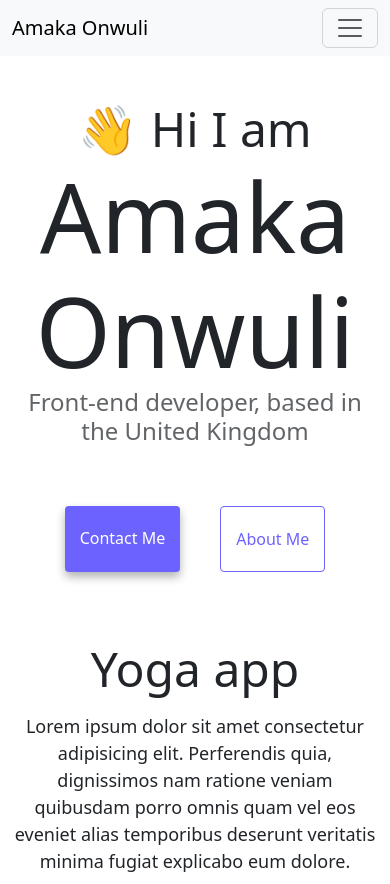
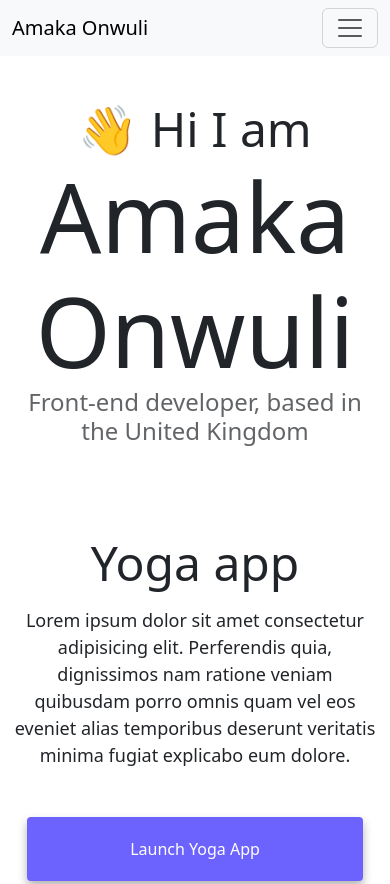
Before and after one commit to MadameAmaka/MyPortfolio, a plain HTML site: page index.html in a window 390 px wide. Shown: the top 884 px of the page. Drawn offline with nearby package versions, Linux system fonts and the light colour scheme.

Commit message:
Update index.html

```diff
--- a/index.html
+++ b/index.html
@@ -50,8 +50,8 @@
       Front-end developer, based in the United Kingdom
     </h3>
     <div class="navigation-links mb-5">
-      <a href="about.html#contact" title="Contact me page" class="primary-link">Contact me</a>
-      <a href="about.html" title="about me page" class="secondary-link">About me</a>
+      <a href="about.html#contact" title="Contact me page" class="primary-link d-none d-sm-block" >Contact me</a>
+      <a href="about.html" title="about me page" class="secondary-link d-none d-sm-block">About me</a>
     </div>
     <div class="container-2">
       <div class="row">
```
